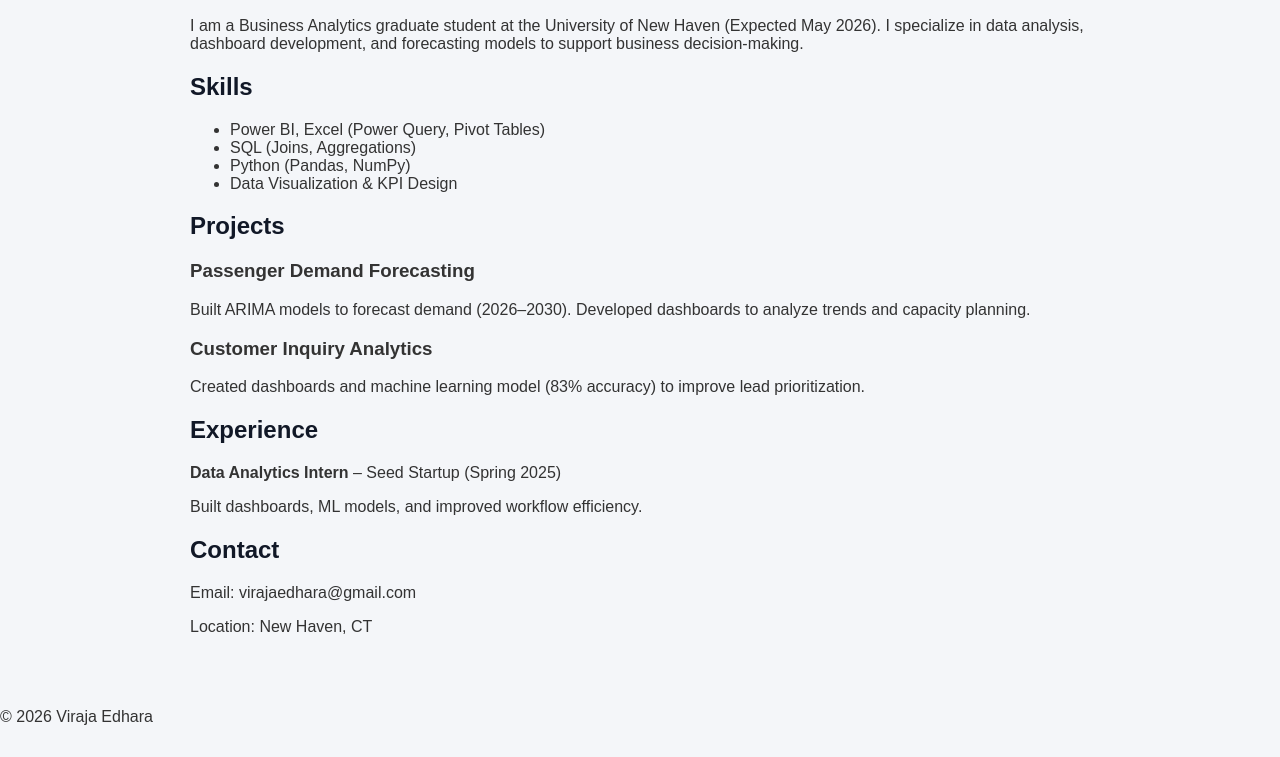
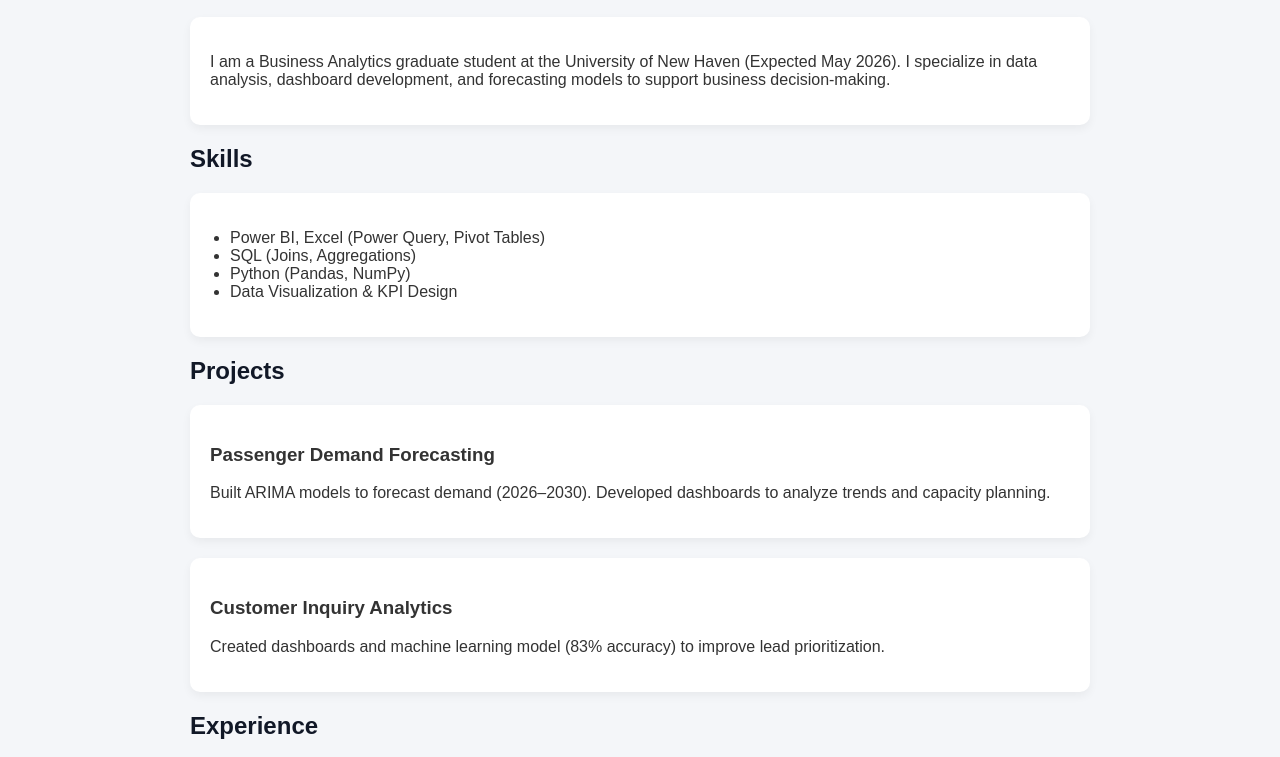
Before and after one commit to viraja11/viraja-portfolio, a plain HTML site: page index.html in a window 1280 px wide. Shown: the part 285-1042 px from the top of the page. Drawn offline with Linux system fonts and the light colour scheme.

Commit message:
Update index.html

```diff
--- a/index.html
+++ b/index.html
@@ -4,17 +4,54 @@
   <meta charset="UTF-8">
   <meta name="viewport" content="width=device-width, initial-scale=1.0">
   <title>Viraja Edhara Portfolio</title>
+
   <style>
-  body { font-family: Arial, sans-serif; margin: 0; background: #f4f6f9; color: #333; }
-  header { background: #1f2937; color: white; padding: 40px 20px; text-align: center; }
-  section { padding: 40px 20px; max-width: 900px; margin: auto; }
-  h1, h2 { color: #111827; }
+    body {
+      font-family: Arial, sans-serif;
+      margin: 0;
+      background: #f4f6f9;
+      color: #333;
+    }
 
-header h1 {
-  color: white !important;
-}
-</style>
+    header {
+      background: #1f2937;
+      color: white;
+      padding: 40px 20px;
+      text-align: center;
+    }
+
+    section {
+      padding: 40px 20px;
+      max-width: 900px;
+      margin: auto;
+    }
+
+    /* Only apply dark color to section headings */
+    section h1, section h2 {
+      color: #111827;
+    }
+
+    .card {
+      background: white;
+      padding: 20px;
+      margin: 20px 0;
+      border-radius: 10px;
+      box-shadow: 0 4px 10px rgba(0,0,0,0.05);
+    }
+
+    ul {
+      padding-left: 20px;
+    }
+
+    footer {
+      text-align: center;
+      padding: 20px;
+      background: #1f2937;
+      color: white;
+    }
+  </style>
 </head>
+
 <body>
 
 <header>
@@ -23,9 +60,13 @@ header h1 {
 </header>
 
 <section>
+
   <h2>About Me</h2>
   <div class="card">
-    <p>I am a Business Analytics graduate student at the University of New Haven (Expected May 2026). I specialize in data analysis, dashboard development, and forecasting models to support business decision-making.</p>
+    <p>
+      I am a Business Analytics graduate student at the University of New Haven (Expected May 2026).
+      I specialize in data analysis, dashboard development, and forecasting models to support business decision-making.
+    </p>
   </div>
 
   <h2>Skills</h2>
@@ -39,14 +80,19 @@ header h1 {
   </div>
 
   <h2>Projects</h2>
+
   <div class="card">
     <h3>Passenger Demand Forecasting</h3>
-    <p>Built ARIMA models to forecast demand (2026–2030). Developed dashboards to analyze trends and capacity planning.</p>
+    <p>
+      Built ARIMA models to forecast demand (2026–2030). Developed dashboards to analyze trends and capacity planning.
+    </p>
   </div>
 
   <div class="card">
     <h3>Customer Inquiry Analytics</h3>
-    <p>Created dashboards and machine learning model (83% accuracy) to improve lead prioritization.</p>
+    <p>
+      Created dashboards and machine learning model (83% accuracy) to improve lead prioritization.
+    </p>
   </div>
 
   <h2>Experience</h2>
@@ -60,6 +106,7 @@ header h1 {
     <p>Email: virajaedhara@gmail.com</p>
     <p>Location: New Haven, CT</p>
   </div>
+
 </section>
 
 <footer>
```
